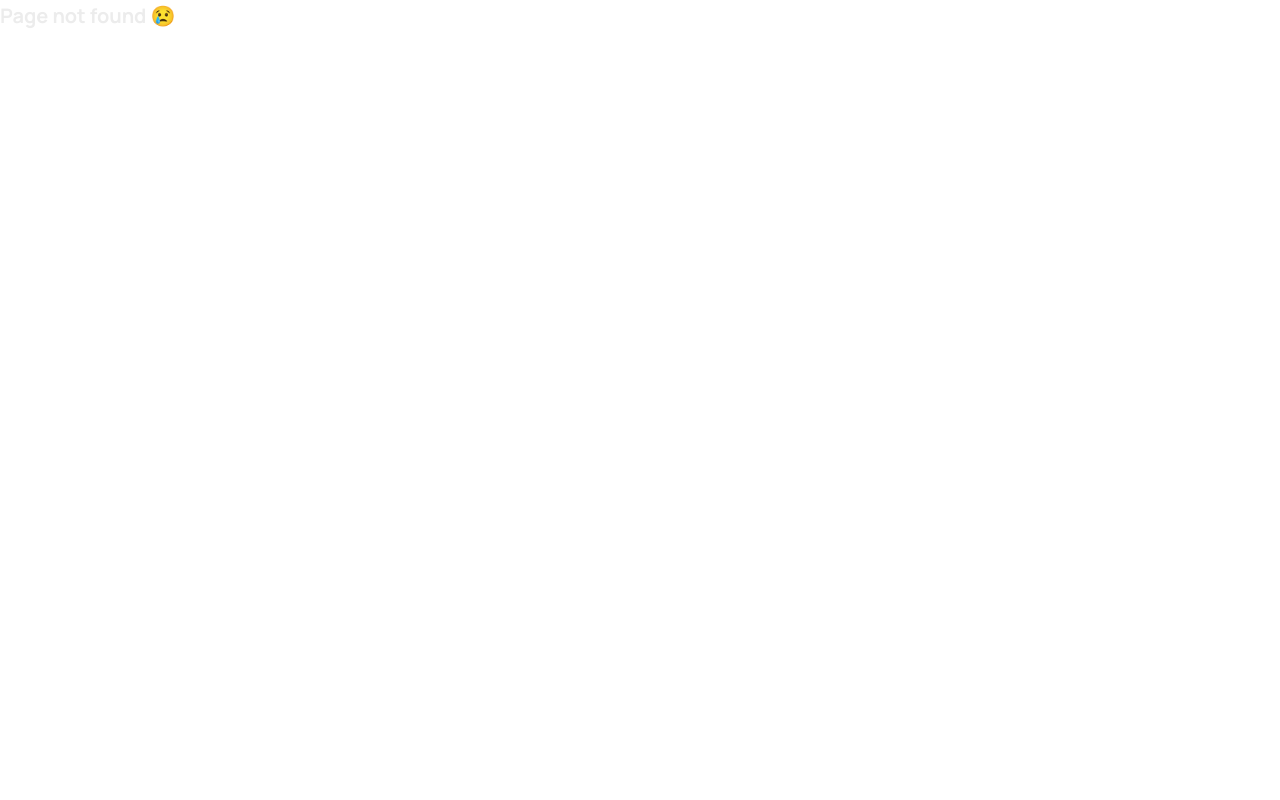
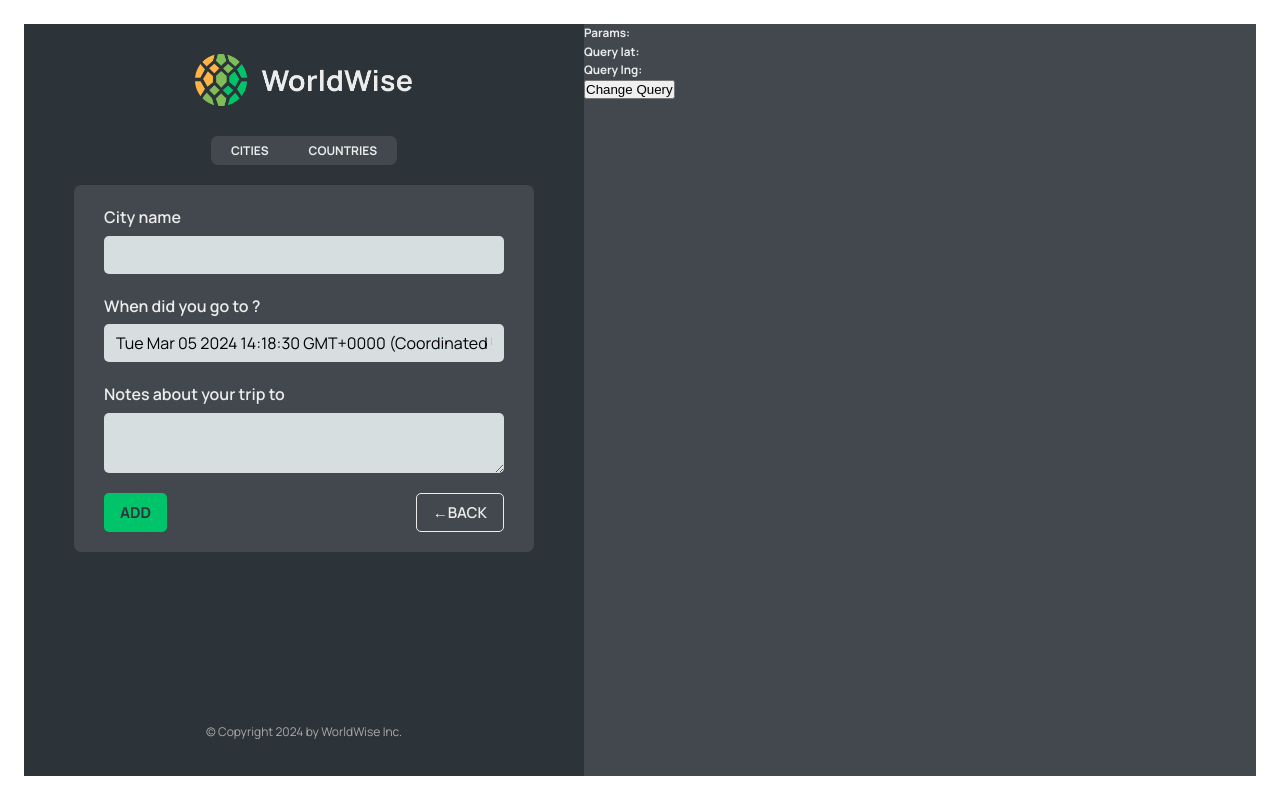
Before and after one commit to dannguyenmessi1705/ReactJS, a React (Vite) app in the folder vite-app/: page /app/form in a window 1280 px wide. Before the commit this address had no page. Built offline with nearby package versions, Linux system fonts and the light colour scheme; data requests are answered from the project's data file; a web font is replaced by a local one.

Commit message:
Guide useNavigate

```diff
--- a/vite-app/src/01.SinglePageApp/WorldWise/App.jsx
+++ b/vite-app/src/01.SinglePageApp/WorldWise/App.jsx
@@ -7,8 +7,9 @@
 import PageNotFound from "./pages/PageNotFound";
 import AppLayout from "./pages/AppLayout";
 import CityList from "./components/CityList";
+import City from "./components/City";
+import Form from "./components/Form";
 import { useEffect, useState } from "react";
-import City from "./components/City";
 
 const URL_API = "http://localhost:8017";
 
@@ -42,6 +43,7 @@
           {/* Tạo param cho route, trước đó phải thêm Link đến params này */}
           <Route path="cities/:id" element={<City/>}></Route>
           <Route path="countries" element={<CountryList cities={cities} isLoading={isLoading} />}></Route>
+          <Route path="form" element={<Form />}></Route>
         </Route>
         <Route path="/pricing" element={<Pricing />}></Route>
         <Route path="/product" element={<Product />}></Route>
--- /dev/null
+++ b/vite-app/src/01.SinglePageApp/WorldWise/components/Button.jsx
@@ -0,0 +1,10 @@
+import styles from "./Button.module.css";
+function Button({ children, onClick, type }) {
+  return (
+    <button onClick={onClick} className={`${styles.btn} ${styles[type]}`}>
+      {children}
+    </button>
+  );
+}
+
+export default Button;
--- a/vite-app/src/01.SinglePageApp/WorldWise/components/Form.jsx
+++ b/vite-app/src/01.SinglePageApp/WorldWise/components/Form.jsx
@@ -1,8 +1,10 @@
 // "https://api.bigdatacloud.net/data/reverse-geocode-client?latitude=0&longitude=0"
 
 import { useState } from "react";
+import { useNavigate } from "react-router-dom";
 
 import styles from "./Form.module.css";
+import Button from "./Button";
 
 export function convertToEmoji(countryCode) {
   const codePoints = countryCode
@@ -13,6 +15,7 @@
 }
 
 function Form() {
+  const navigate = useNavigate(); // Hàm này giúp chuyển hướng trang
   const [cityName, setCityName] = useState("");
   const [country, setCountry] = useState("");
   const [date, setDate] = useState(new Date());
@@ -49,8 +52,16 @@
       </div>
 
       <div className={styles.buttons}>
-        <button>Add</button>
-        <button>&larr; Back</button>
+        <Button type="primary">Add</Button>
+        <Button
+          type="back"
+          onClick={(e) => {
+            e.preventDefault(); // Ngăn chặn sự kiện mặc định của submit form, để ngăn sau khi submit trang sẽ bị load lại
+            navigate(-1); // Chuyển hướng về trang trước đó
+          }}
+        >
+          &larr;Back
+        </Button>
       </div>
     </form>
   );
--- a/vite-app/src/01.SinglePageApp/WorldWise/components/Map.jsx
+++ b/vite-app/src/01.SinglePageApp/WorldWise/components/Map.jsx
@@ -1,10 +1,11 @@
-import {useParams, useSearchParams} from "react-router-dom";
+import {useParams, useSearchParams, useNavigate} from "react-router-dom";
 import styles from "./Map.module.css";
 function Map() {
-  const params = useParams();
-  const [searchParams, setSearchParams] = useSearchParams();
+  const navigate = useNavigate(); // Hàm này giúp chuyển hướng trang
+  const params = useParams(); // Lấy params từ đường dẫn
+  const [searchParams, setSearchParams] = useSearchParams(); // Lấy query từ đường dẫn
   return (
-    <div className={styles.mapContainer}>
+    <div className={styles.mapContainer} onClick={() => navigate("form")}> {/* Khi click vào map sẽ chuyển hướng đến form */}
       <h3>Params: {params.id}</h3>
       <h3>Query lat: {searchParams.get("lat")}</h3>
       <h3>Query lng: {searchParams.get("lng")}</h3>
```
Also changed, not shown: 1 other file (tests, documents, lock files or other folders).
